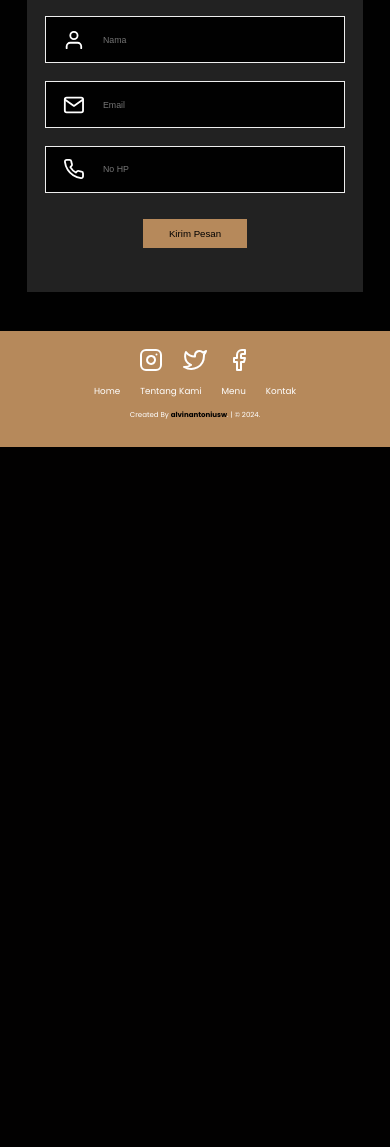
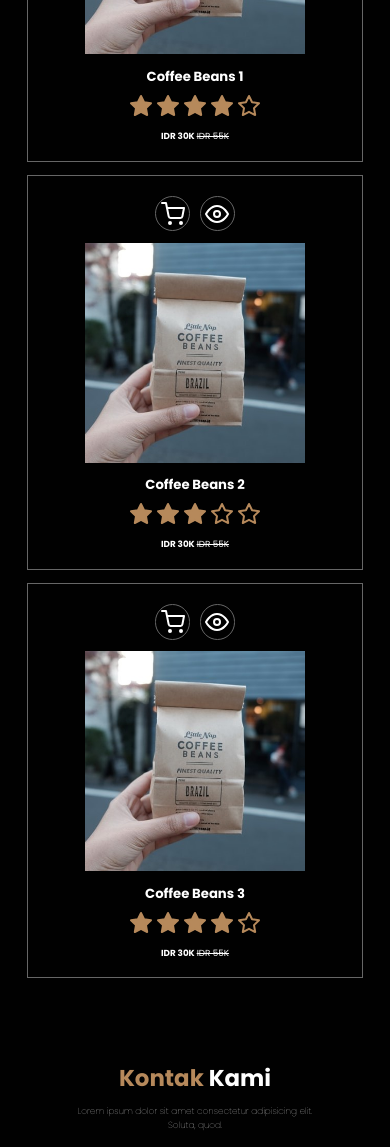
Before and after one commit to AlvinEsc/AlvinEsc.github.io, a PHP site: page / in a window 390 px wide. Shown: the part 4040-5187 px from the top of the page. Before the commit the page ends 4487 px from the top, so only its background shows below. Run offline with PHP 8.4, Linux system fonts and the light colour scheme.

Commit message:
Kopi Kenangan Senja V2

```diff
--- a/css/style.css
+++ b/css/style.css
@@ -148,12 +232,14 @@ body {
 /* About Section */
 .about,
 .menu,
+.products,
 .contact {
     padding: 8rem 7% 1.4rem;
 }
 
 .about h2,
 .menu h2,
+.products h2,
 .contact h2 {
     text-align: center;
     font-size: 2.6rem;
@@ -162,6 +248,7 @@ body {
 
 .about h2 span,
 .menu h2 span,
+.products h2 span,
 .contact h2 span {
     color: var(--primary);
 }
@@ -197,11 +284,13 @@ body {
 
 /* Menu Section */
 .menu h2,
+.products h2,
 .contact h2 {
     margin-bottom: 1rem;
 }
 
 .menu p,
+.products p,
 .contact p {
     text-align: center;
     max-width: 30rem;
@@ -230,6 +319,77 @@ body {
 .menu .row .menu-card .menu-card-title {
     margin: 1.5rem auto 0.5rem;
 }
+
+/* Products Section */
+.products .row {
+    display: grid;
+    grid-template-columns: repeat(auto-fit, minmax(30rem, 1fr));
+    gap: 1.5rem;
+    margin-top: 4rem;
+}
+
+.products .product-card {
+    text-align: center;
+    border: 1px solid #666;
+    padding: 2rem;
+}
+
+.products .product-icons {
+    display: flex;
+    justify-content: center;
+    gap: 0.5rem;
+}
+
+.product-card .product-icons a {
+    width: 3rem;
+    height: 3rem;
+    color: #fff;
+    margin: 0.3rem;
+    border: 1px solid #666;
+    border-radius: 50%;
+    display: flex;
+    justify-content: center;
+    align-items: center;
+}
+
+.products .product-icons a:hover {
+    background-color: var(--primary);
+    border: 1px solid var(--primary);
+}
+
+.products .product-image {
+    padding: 1rem 0;
+}
+
+.products .product-image img {
+    height: 25rem;
+}
+
+.products .product-content h3 {
+    font-size: 1.5rem;
+}
+
+.products .product-content .product-stars {
+    font-size: 1.2rem;
+    padding: 0.8rem;
+    color: var(--primary);
+}
+
+.products .product-content .product-stars .star-full {
+    fill: var(--primary);
+}
+
+.products .product-content .product-price {
+    font-size: 1rem;
+    font-weight: bold;
+}
+
+.products .product-content .product-price span {
+    text-decoration: line-through;
+    font-weight: lighter;
+    font-size: 1rem;
+}
+
 
 /* Contact Section */
 .contact .row {
@@ -262,7 +422,7 @@ body {
 .contact .row form .input-group input {
     width: 100%;
     padding: 2rem;
-    font-size: 1rem;
+    font-size: 1.4rem;
     background: none;
     color: #fff
 }
@@ -404,6 +638,15 @@ footer .credit a {
     .contact .row form {
         padding-top: 0;
     }
+
+    .product-card .product-icons a {
+        width: 4rem;
+        height: 4rem;
+    }
+
+    .modal-content {
+        flex-wrap: wrap;
+    }
 }
 
 /* HP */
--- a/index.html
+++ b/index.html
@@ -25,14 +25,51 @@
             <a href="#home">Home</a>
             <a href="#about">Tentang Kami</a>
             <a href="#menu">Menu</a>
+            <a href="#products">Produk</a>
             <a href="#contact">Kontak</a>
         </div>
 
         <div class="navbar-extra">
-            <a href="#" id="search"><i data-feather="search"></i></a>
-            <a href="#" id="shopping-cart"><i data-feather="shopping-cart"></i></a>
+            <a href="#" id="search-button"><i data-feather="search"></i></a>
+            <a href="#" id="shopping-cart-button"><i data-feather="shopping-cart"></i></a>
             <a href="#" id="hamburger-menu"><i data-feather="menu"></i></a>
         </div>
+
+        <!-- Search Form Start -->
+        <div class="search-form">
+            <input type="text" id="search-box" placeholder="Search Here...">
+            <label for="search-box"><i data-feather="search"></i></label>
+        </div>
+        <!-- Search Form End -->
+
+        <!-- Shopping Cart Start -->
+        <div class="shopping-cart">
+            <div class="cart-item">
+                <img src="img/produk/1.jpg" alt="Product 1">
+                <div class="item-detail">
+                    <h3>Product 1</h3>
+                    <div class="item-price">IDR 30K</div>
+                </div>
+                <i data-feather="trash-2" class="remove-item"></i>
+            </div>
+            <div class="cart-item">
+                <img src="img/produk/1.jpg" alt="Product 1">
+                <div class="item-detail">
+                    <h3>Product 1</h3>
+                    <div class="item-price">IDR 30K</div>
+                </div>
+                <i data-feather="trash-2" class="remove-item"></i>
+            </div>
+            <div class="cart-item">
+                <img src="img/produk/1.jpg" alt="Product 1">
+                <div class="item-detail">
+                    <h3>Product 1</h3>
+                    <div class="item-price">IDR 30K</div>
+                </div>
+                <i data-feather="trash-2" class="remove-item"></i>
+            </div>
+        </div>
+        <!-- Shopping Cart End -->
     </nav>
     <!-- Navbar End -->
 
@@ -103,6 +140,76 @@
     </section>
     <!-- Menu Section Start -->
 
+    <!-- Products Section Start -->
+    <section class="products" id="products">
+        <h2><span>Produk Unggulan</span> Kami</h2>
+        <p>Lorem ipsum dolor sit amet, consectetur adipisicing elit. Labore, neque. Accusamus laudantium praesentium magni numquam.</p>
+
+        <div class="row">
+            <div class="product-card">
+                <div class="product-icons">
+                    <a href="#"><i data-feather="shopping-cart"></i></a>
+                    <a href="#" class="item-detail-button"><i data-feather="eye"></i></a>
+                </div>
+                <div class="product-image">
+                    <img src="img/produk/1.jpg" alt="Product 1">
+                </div>
+                <div class="product-content">
+                    <h3>Coffee Beans 1</h3>
+                    <div class="product-stars">
+                        <i data-feather="star" class="star-full"></i>
+                        <i data-feather="star" class="star-full"></i>
+                        <i data-feather="star" class="star-full"></i>
+                        <i data-feather="star" class="star-full"></i>
+                        <i data-feather="star"></i>
+                    </div>
+                    <div class="product-price">IDR 30K <span>IDR 55K</span></div>
+                </div>
+            </div>
+            <div class="product-card">
+                <div class="product-icons">
+                    <a href="#"><i data-feather="shopping-cart"></i></a>
+                    <a href="#" class="item-detail-button"><i data-feather="eye"></i></a>
+                </div>
+                <div class="product-image">
+                    <img src="img/produk/1.jpg" alt="Product 2">
+                </div>
+                <div class="product-content">
+                    <h3>Coffee Beans 2</h3>
+                    <div class="product-stars">
+                        <i data-feather="star" class="star-full"></i>
+                        <i data-feather="star" class="star-full"></i>
+                        <i data-feather="star" class="star-full"></i>
+                        <i data-feather="star"></i>
+                        <i data-feather="star"></i>
+                    </div>
+                    <div class="product-price">IDR 30K <span>IDR 55K</span></div>
+                </div>
+            </div>
+            <div class="product-card">
+                <div class="product-icons">
+                    <a href="#"><i data-feather="shopping-cart"></i></a>
+                    <a href="#" class="item-detail-button"><i data-feather="eye"></i></a>
+                </div>
+                <div class="product-image">
+                    <img src="img/produk/1.jpg" alt="Product 3">
+                </div>
+                <div class="product-content">
+                    <h3>Coffee Beans 3</h3>
+                    <div class="product-stars">
+                        <i data-feather="star" class="star-full"></i>
+                        <i data-feather="star" class="star-full"></i>
+                        <i data-feather="star" class="star-full"></i>
+                        <i data-feather="star" class="star-full"></i>
+                        <i data-feather="star"></i>
+                    </div>
+                    <div class="product-price">IDR 30K <span>IDR 55K</span></div>
+                </div>
+            </div>
+        </div>
+    </section>
+    <!-- Products Section End -->
+
     <!-- Contact Section Start -->
     <section id="contact" class="contact">
         <h2><span>Kontak</span> Kami</h2>
@@ -151,6 +258,30 @@
     </footer>
     <!-- Footer End -->
 
+    <!-- Modal Box Item Detail Start -->
+    <div class="modal" id="item-detail-modal">
+        <div class="modal-container">
+            <a href="#" class="close-icon"><i data-feather="x"></i></a>
+            <div class="modal-content">
+                <img src="img/produk/1.jpg" alt="Product 1">
+                <div class="product-content">
+                    <h3>Product 1</h3>
+                    <p>Lorem ipsum dolor sit amet consectetur adipisicing elit. Nemo reiciendis exercitationem earum quo ex nisi illum quas enim veniam debitis magnam ipsam qui, perspiciatis ducimus?</p>
+                    <div class="product-stars">
+                        <i data-feather="star" class="star-full"></i>
+                        <i data-feather="star" class="star-full"></i>
+                        <i data-feather="star" class="star-full"></i>
+                        <i data-feather="star" class="star-full"></i>
+                        <i data-feather="star"></i>
+                    </div>
+                    <div class="product-price">IDR 30K <span>IDR 55K</span></div>
+                    <a href="#"><i data-feather="shopping-cart"></i> <span>add to cart</span></a>
+                </div>
+            </div>
+        </div>
+    </div>
+    <!-- Modal Box Item Detail End -->
+
     <!-- Feather Icons -->
     <script>
         feather.replace();
```
Also changed, not shown: other parts of css/style.css (+158 -0 lines), js/script.js (+63 -5 lines), img/produk/1.jpg (added).
